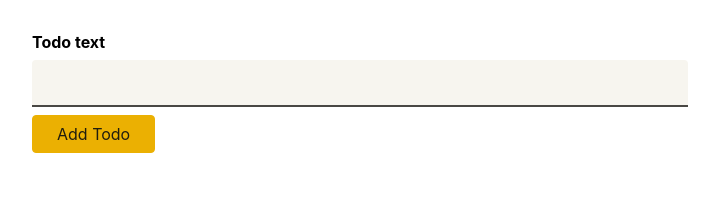
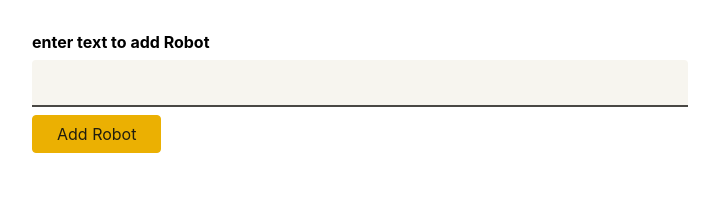
Before and after one commit to Arkadiro/TypeSReact, a React (Create React App) app: page / in a window 1280 px wide. Shown: the top 203 px of the page, without its empty margins (288-1007 px from the left). Built offline with nearby package versions, Linux system fonts and the light colour scheme.

Commit message:
content fixes

```diff
--- a/package.json
+++ b/package.json
@@ -40,6 +40,7 @@
     ]
   },
   "devDependencies": {
+    "@babel/plugin-proposal-private-property-in-object": "^7.21.11",
     "@types/react-dom": "^18.0.3",
     "babel-plugin-macros": "^3.1.0",
     "react-scripts": "^5.0.1"
--- a/src/componets/AddNewRobot/AddNewRobot.tsx
+++ b/src/componets/AddNewRobot/AddNewRobot.tsx
@@ -7,19 +7,19 @@ const NewRobotItem: FC = () => {
 
     const roboCtx = useContext(RoboContext);
 
-    const todoInputRef = useRef<HTMLInputElement>(null);
+    const robotInputRef = useRef<HTMLInputElement>(null);
 
     const submitHandler = (event: FormEvent) => {
         event.preventDefault();
-        const enteredText = todoInputRef.current?.value;
+        const enteredText = robotInputRef.current?.value;
         roboCtx.addRobot(enteredText || '');
     };
 
     return (
         <S.Form onSubmit={submitHandler}>
-            <S.Label htmlFor='text'>Todo text</S.Label>
-            <S.Input type='text' id='text' ref={todoInputRef} />
-            <S.Button>Add Todo</S.Button>
+            <S.Label htmlFor='text'>enter text to add Robot</S.Label>
+            <S.Input type='text' id='text' ref={robotInputRef} />
+            <S.Button>Add Robot</S.Button>
         </S.Form>
     )
 };
--- a/src/componets/Robots/RobotsStyles.ts
+++ b/src/componets/Robots/RobotsStyles.ts
@@ -4,5 +4,6 @@ export const RobotItems = styled.div`
     display: flex;
     flex-wrap: wrap;
     justify-content: center;
-    max-width: 612px;
+    width: 40rem;
+    margin: 2rem auto;
 `;
```
Also changed, not shown: 1 other file (tests, documents, lock files or other folders).
